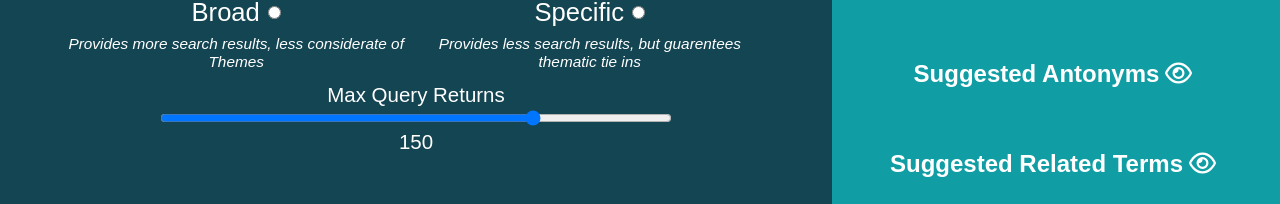
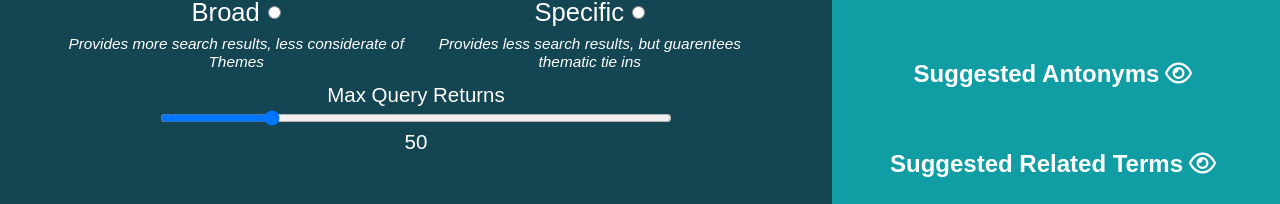
Before and after one commit to Arrangedgodly/rhymebook-react, a React (Create React App) app: page / in a window 1280 px wide. Shown: the part 461-665 px from the top of the page. Built offline with nearby package versions, Linux system fonts and the light colour scheme; no server answers; a web font is replaced by a local one.

Commit message:
refactor: still broken but fixing a lot of the react nonsense that was holding me up

```diff
--- a/src/components/Api.js
+++ b/src/components/Api.js
@@ -1,16 +1,6 @@
 export class Api {
-  constructor({ url }) {
-    this.url = url;
-    this.max = 150;
-    this.engine = "topic";
-  }
-
-  setMax(val) {
-    this.max = val;
-  }
-
-  changeEngine(val) {
-    this.engine = val;
+  constructor() {
+    this.url = 'https://api.datamuse.com/words';
   }
 
   _checkResponse(res) {
@@ -20,43 +10,43 @@ export class Api {
     return Promise.reject(`Error: ${res.status}`);
   }
 
-  getRhyme(word, topic) {
-    return fetch(`${this.url}?rel_rhy=${word}&${this.engine}=${topic}&max=${this.max}`)
+  getRhyme(word, engine, topic, max) {
+    return fetch(`${this.url}?rel_rhy=${word}&${engine}=${topic}&max=${max}`)
       .then(this._checkResponse)
   }
 
-  getSoundAlike(word, topic) {
-    return fetch(`${this.url}?rel_nry=${word}&${this.engine}=${topic}&max=${this.max}`)
+  getSoundAlike(word, engine, topic, max) {
+    return fetch(`${this.url}?rel_nry=${word}&${engine}=${topic}&max=${max}`)
       .then(this._checkResponse)
   }
 
-  getRelatedAdjectives(word, topic) {
-    return fetch(`${this.url}?rel_jja=${word}&${this.engine}=${topic}&max=${this.max}`)
+  getRelatedAdjectives(word, engine, topic, max) {
+    return fetch(`${this.url}?rel_jja=${word}&${engine}=${topic}&max=${max}`)
       .then(this._checkResponse)
   }
 
-  getRelatedNouns(word, topic) {
-    return fetch(`${this.url}?rel_jjb=${word}&${this.engine}=${topic}&max=${this.max}`)
+  getRelatedNouns(word, engine, topic, max) {
+    return fetch(`${this.url}?rel_jjb=${word}&${engine}=${topic}&max=${max}`)
       .then(this._checkResponse)
   }
 
-  getRelatedWords(word, topic) {
-    return fetch(`${this.url}?rel_trg=${word}&${this.engine}=${topic}&max=${this.max}`)
+  getRelatedWords(word, engine, topic, max) {
+    return fetch(`${this.url}?rel_trg=${word}&${engine}=${topic}&max=${max}`)
       .then(this._checkResponse)
   }
 
-  getSynonyms(word, topic) {
-    return fetch(`${this.url}?rel_syn=${word}&${this.engine}=${topic}&max=${this.max}`)
+  getSynonyms(word, engine, topic, max) {
+    return fetch(`${this.url}?rel_syn=${word}&${engine}=${topic}&max=${max}`)
       .then(this._checkResponse)
   }
 
-  getAntonyms(word, topic) {
-    return fetch(`${this.url}?rel_ant=${word}&${this.engine}=${topic}&max=${this.max}`)
+  getAntonyms(word, engine, topic, max) {
+    return fetch(`${this.url}?rel_ant=${word}&${engine}=${topic}&max=${max}`)
       .then(this._checkResponse)
   }
 
-  getFrequentFollowers(word, topic) {
-    return fetch(`${this.url}?rel_bga=${word}&${this.engine}=${topic}&max=${this.max}`)
+  getFrequentFollowers(word, engine, topic, max) {
+    return fetch(`${this.url}?rel_bga=${word}&${engine}=${topic}&max=${max}`)
       .then(this._checkResponse)
   }
 }
--- a/src/components/Form.js
+++ b/src/components/Form.js
@@ -1,21 +1,7 @@
 import React from "react";
+import { getLastWord } from "../utils/constants";
 
-function Form() {
-  const [theme, setTheme] = React.useState('');
-  const [body, setBody] = React.useState('');
-  const [query, setQuery] = React.useState(150);
-
-  function handleThemeChange(e) {
-    setTheme(e.target.value);
-  }
-
-  function handleBodyChange(e) {
-    setBody(e.target.value);
-  }
-
-  function handleQueryChange(e) {
-    setQuery(e.target.value);
-  }
+function Form({ theme, body, word, engine, query, handleThemeChange, handleBodyChange, handleWordChange, handleQueryChange, handleBroad, handleSpecific }) {
 
   return (
     <form className="form note-form">
@@ -37,6 +23,7 @@ function Form() {
               className="form-input form-input-body"
               value={body}
               onChange={handleBodyChange}
+              onKeyDown={handleWordChange}
             >
             </textarea>
           </label>
@@ -49,8 +36,8 @@ function Form() {
                   name="engine"
                   id="broad"
                   type="radio"
-                  value="topic"
                   className="form-input-alt"
+                  onClick={handleBroad}
                 />
               </label>
               <p className="form-input-desc">
@@ -64,8 +51,8 @@ function Form() {
                   name="engine"
                   id="specific"
                   type="radio"
-                  value="ml"
                   className="form-input-alt"
+                  onClick={handleSpecific}
                 />
               </label>
               <p className="form-input-desc">
--- a/src/components/Main.js
+++ b/src/components/Main.js
@@ -1,11 +1,66 @@
+import React from "react";
 import Form from "./Form";
 import Results from "./Results";
+import { getLastWord } from "../utils/constants";
 
 function Main() {
+  const [theme, setTheme] = React.useState('');
+  const [body, setBody] = React.useState('');
+  const [word, setWord] = React.useState('');
+  const [engine, setEngine] = React.useState('topic');
+  const [query, setQuery] = React.useState(50);
+
+  function handleThemeChange(e) {
+    setTheme(e.target.value);
+  }
+
+  function handleBodyChange(e) {
+    setBody(e.target.value);
+  }
+
+  function handleWordChange(e) {
+    if (e.key === ' ' || e.key === 'Enter') {
+      handleWord();
+    }
+  }
+
+  function handleQueryChange(e) {
+    setQuery(e.target.value);
+  }
+
+  function handleWord() {
+    setWord(getLastWord(body));
+  }
+
+  function handleBroad() {
+    setEngine('topic');
+  }
+
+  function handleSpecific() {
+    setEngine('ml');
+  }
+
   return (
     <div className="page">
-      <Form />
-      <Results />
+      <Form
+        theme={theme}
+        body={body}
+        word={word}
+        engine={engine}
+        query={query}
+        handleThemeChange={handleThemeChange}
+        handleBodyChange={handleBodyChange}
+        handleWordChange={handleWordChange}
+        handleQueryChange={handleQueryChange}
+        handleBroad={handleBroad}
+        handleSpecific={handleSpecific}
+      />
+      <Results
+        theme={theme}
+        word={word}
+        engine={engine}
+        query={query}
+      />
     </div>
   );
 }
--- a/src/components/Results.js
+++ b/src/components/Results.js
@@ -1,14 +1,28 @@
 import { resultsSection } from '../utils/constants';
 import Rhymes from './Rhymes';
+import Rhyme from './Rhyme';
+import { Api } from './Api';
 
-function Results() {
+function Results({ theme, word, engine, query }) {
+  const api = new Api();
   return (
     <div className="results">
       <Rhymes
         title={resultsSection[0].title}
         suffix={resultsSection[0].suffix}
         key={resultsSection[0].suffix}
-      />
+      >
+        {
+          api.getRhyme(word, engine, theme, query)
+            .then(res =>
+              res.map(item => (
+              <Rhyme
+                word={item.word}
+                key={item.word}
+              />
+            )))
+        }
+      </Rhymes>
       <Rhymes
         title={resultsSection[1].title}
         suffix={resultsSection[1].suffix}
--- a/src/old/index.js
+++ b/src/old/index.js
@@ -1,10 +1,6 @@
 import { Api } from "./components/Api";
 import { Rhyme } from "./components/Rhyme";
 import "./index.css";
-
-function getLastWord(str) {
-  return str.split(' ').pop();
-}
 
 const api = new Api({url: "https://api.datamuse.com/words"});
 
--- a/src/utils/constants.js
+++ b/src/utils/constants.js
@@ -33,4 +33,8 @@ const resultsSection = [
   }
 ];
 
+export function getLastWord(str) {
+  return str.split(' ').pop();
+}
+
 export {resultsSection};
```
